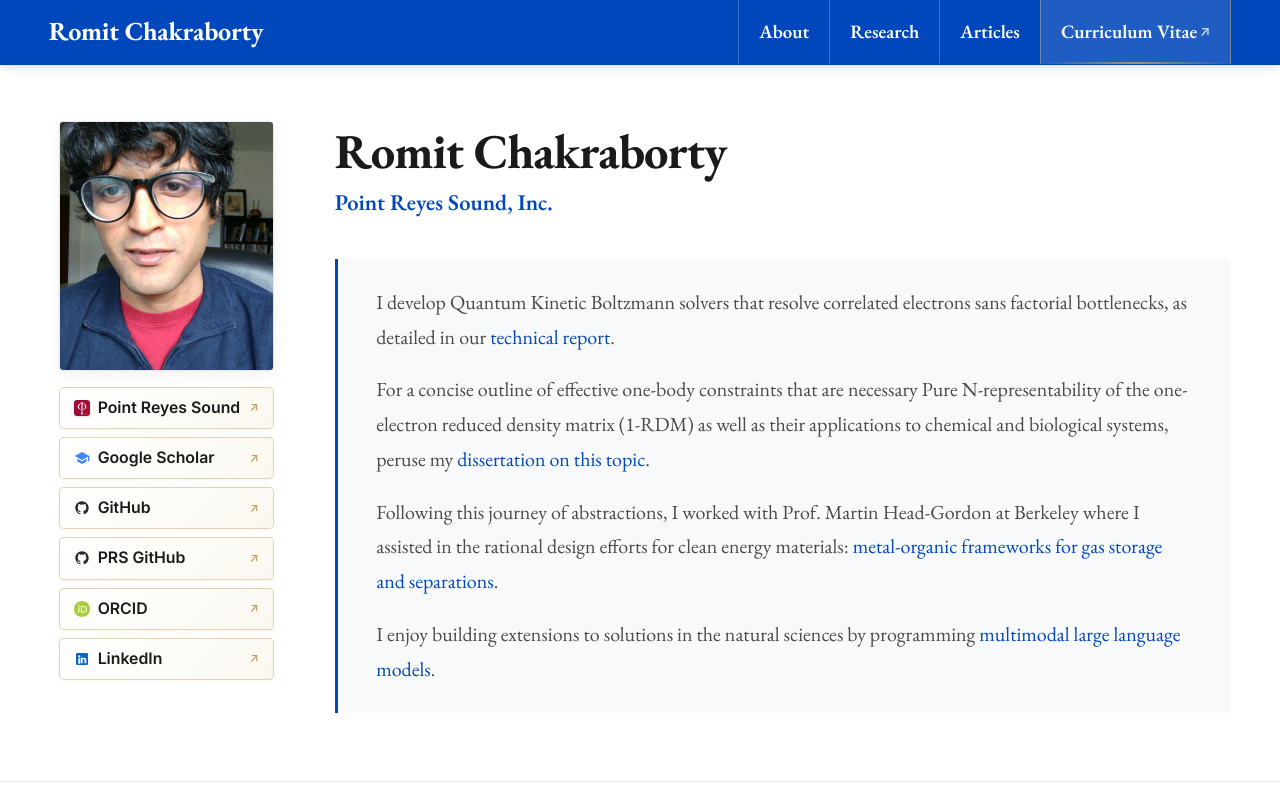
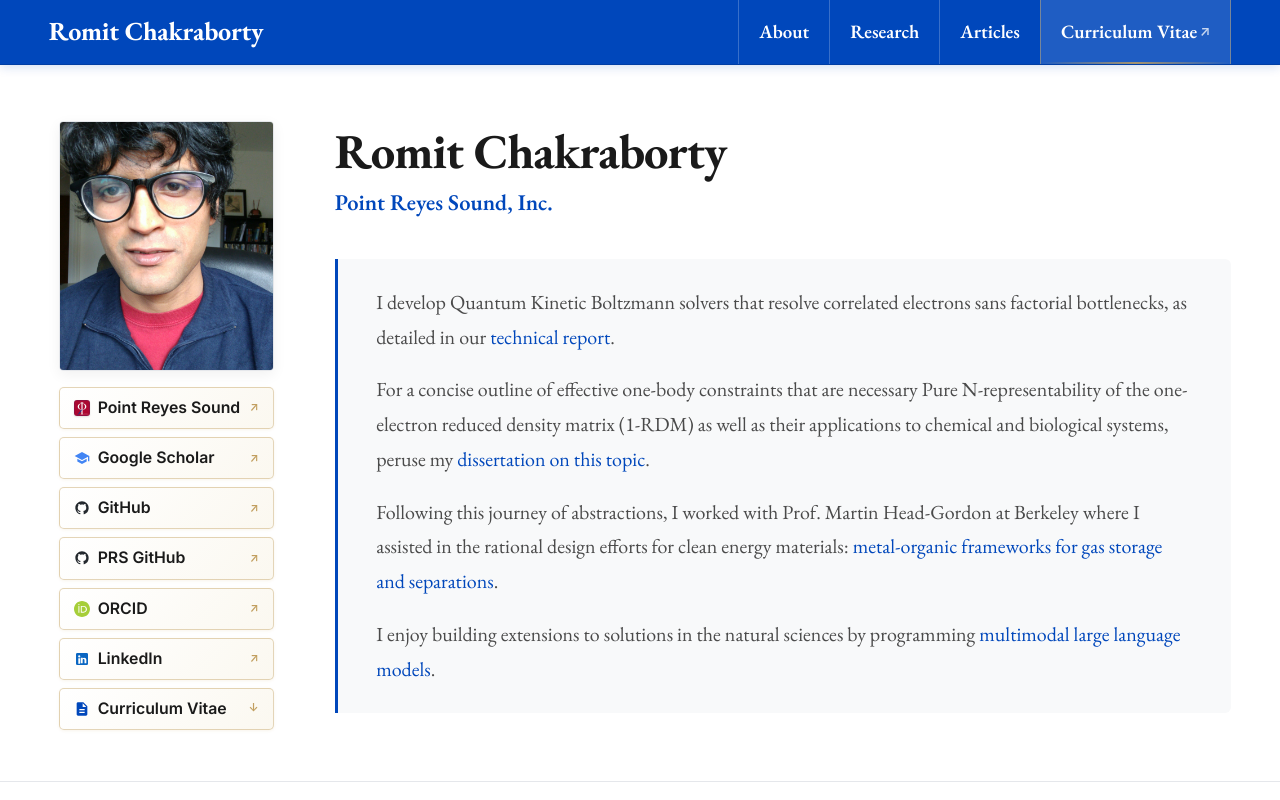
Before and after one commit to RomitChakraborty/rchakraborty.dev, a React (Vite) app: page / in a window 1280 px wide. Shown: the top 800 px of the page. Built offline with nearby package versions, Linux system fonts and the light colour scheme.

Commit message:
feat(cv): lock downloadable CV into public profile hero, navbar, footer, and vercel headers

```diff
--- a/src/App.css
+++ b/src/App.css
@@ -403,6 +403,10 @@ a:hover {
   color: #0a66c2; /* Official LinkedIn Blue */
 }
 
+.cv-icon {
+  color: var(--royal-blue);
+}
+
 .minimal-text-link:hover .brand-icon {
   transform: scale(1.08);
 }
--- a/src/components/CVModal.jsx
+++ b/src/components/CVModal.jsx
@@ -16,7 +16,7 @@ export default function CVModal({ isOpen, onClose }) {
         <div className="cv-modal-header">
           <div>
             <h3 className="cv-modal-title">Curriculum Vitae — Romit Chakraborty</h3>
-            <span className="cv-modal-subtitle">Official 3-Page XeLaTeX Vector Document (Updated October 2026)</span>
+            <span className="cv-modal-subtitle">Official 4-Page XeLaTeX Vector Document (Updated October 2026)</span>
           </div>
 
           <div className="cv-modal-controls">
@@ -41,7 +41,7 @@ export default function CVModal({ isOpen, onClose }) {
               href="/cv.pdf"
               download="Romit_Chakraborty_CV.pdf"
               className="cv-download-btn"
-              title="Download official 3-page PDF"
+              title="Download official 4-page PDF"
             >
               ⬇️ Download PDF
             </a>
@@ -75,8 +75,8 @@ export default function CVModal({ isOpen, onClose }) {
               >
                 <div className="cv-pdf-fallback">
                   <p>Your browser does not support inline PDF viewing.</p>
-                  <a href="/cv.pdf" target="_blank" rel="noopener noreferrer" className="cv-download-btn">
-                    Open 3-Page CV (PDF) ↗
+                  <a href="/cv.pdf" download="Romit_Chakraborty_CV.pdf" className="cv-download-btn">
+                    Download 4-Page CV (PDF) ⬇
                   </a>
                 </div>
               </iframe>
--- a/src/components/Footer.jsx
+++ b/src/components/Footer.jsx
@@ -30,6 +30,14 @@ export default function Footer({ onOpenCV }) {
               <a href={profileData.links.personalGithub} target="_blank" rel="noopener noreferrer">GitHub <span className="ext-arrow">↗</span></a>
               <a href={profileData.links.orcid} target="_blank" rel="noopener noreferrer">ORCID <span className="ext-arrow">↗</span></a>
               <a href={profileData.links.linkedin} target="_blank" rel="noopener noreferrer">LinkedIn <span className="ext-arrow">↗</span></a>
+              <a
+                href="/cv.pdf"
+                download="Romit_Chakraborty_CV.pdf"
+                className="footer-cv-btn footer-cv-download-btn"
+                title="Download complete 4-page Curriculum Vitae (PDF)"
+              >
+                Download CV <span className="download-arrow">↓</span>
+              </a>
               <a
                 href="/cv.pdf"
                 target="_blank"
--- a/src/components/Hero.jsx
+++ b/src/components/Hero.jsx
@@ -60,6 +60,17 @@ export default function Hero({ onSelectPillar }) {
               </svg>
               <span>LinkedIn</span> <span className="ext-arrow">↗</span>
             </a>
+            <a
+              href="/cv.pdf"
+              download="Romit_Chakraborty_CV.pdf"
+              className="minimal-text-link cv-profile-link"
+              title="Download Curriculum Vitae (PDF)"
+            >
+              <svg className="brand-icon cv-icon" viewBox="0 0 24 24" fill="currentColor" aria-hidden="true">
+                <path d="M14 2H6c-1.1 0-2 .9-2 2v16c0 1.1.9 2 2 2h12c1.1 0 2-.9 2-2V8l-6-6zm2 16H8v-2h8v2zm0-4H8v-2h8v2zm-3-5V3.5L18.5 9H13z" />
+              </svg>
+              <span>Curriculum Vitae</span> <span className="ext-arrow">↓</span>
+            </a>
           </div>
         </div>
 
--- a/src/components/Navbar.jsx
+++ b/src/components/Navbar.jsx
@@ -31,7 +31,7 @@ export default function Navbar({ onOpenCV }) {
             target="_blank"
             rel="noopener noreferrer"
             className="nav-tab nav-tab-cv"
-            title="Open complete 3-page Curriculum Vitae (PDF)"
+            title="Curriculum Vitae (PDF)"
           >
             Curriculum Vitae <span className="ext-arrow">↗</span>
           </a>
@@ -68,7 +68,7 @@ export default function Navbar({ onOpenCV }) {
             rel="noopener noreferrer"
             className="mobile-nav-link mobile-nav-cv"
             onClick={handleNavClick}
-            title="Open complete 3-page Curriculum Vitae (PDF)"
+            title="Curriculum Vitae (PDF)"
           >
             Curriculum Vitae (PDF ↗)
           </a>
```
Also changed, not shown: vercel.json.
